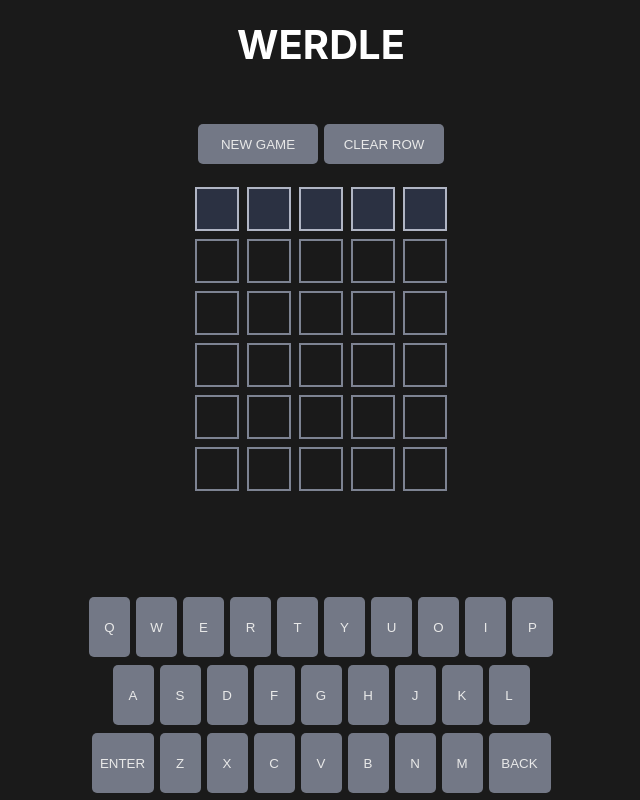
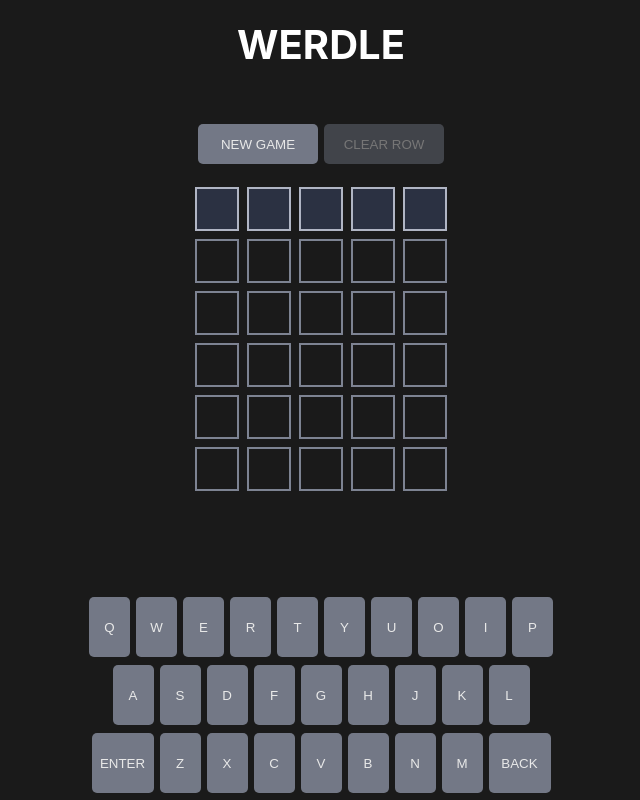
Before and after one commit to ahhreggi/werdle, a React (Create React App) app: page / in a window 1280 px wide. Shown: the whole page, without its empty margins (319-959 px from the left). Built offline with nearby package versions, Linux system fonts and the light colour scheme.

Commit message:
Fix enter key bug

```diff
--- a/src/App.tsx
+++ b/src/App.tsx
@@ -164,8 +164,10 @@ const App = () => {
 	useEffect(() => {
 		const keyHandler = (event: KeyboardEvent) => {
 			const key = event.code;
+			if (key === "Tab" || key === "Enter") {
+				event.preventDefault();
+			}
 			if (key === "Tab") {
-				event.preventDefault();
 				resetGame();
 			} else if (
 				key.includes("Key") ||
@@ -209,7 +211,11 @@ const App = () => {
 					<div className="container">
 						<div className="menu-container">
 							<Button label="new game" onClick={() => resetGame()} />
-							<Button label="clear row" onClick={() => setField("")} />
+							<Button
+								label="clear row"
+								onClick={() => setField("")}
+								active={active && !!field.length}
+							/>
 						</div>
 						<Board
 							settings={settings}
--- a/src/components/Board.scss
+++ b/src/components/Board.scss
@@ -17,6 +17,7 @@
 			.letter {
 				font-size: 4vh;
 				margin-top: -4px;
+				margin-left: -2px;
 			}
 			&.bg-green,
 			&.bg-yellow,
@@ -42,6 +43,9 @@
 				border-width: 1px;
 				min-width: 15px;
 				min-height: 15px;
+				.letter {
+					margin: 0;
+				}
 			}
 		}
 	}
--- a/src/components/Button.tsx
+++ b/src/components/Button.tsx
@@ -10,6 +10,7 @@ const Button = ({ onClick, label, active = true }: ButtonParams) => {
 		<button
 			className={`Button ${active ? "active" : ""}`}
 			onClick={() => onClick()}
+			disabled={!active}
 		>
 			{label}
 		</button>
--- a/src/components/Keyboard.tsx
+++ b/src/components/Keyboard.tsx
@@ -46,6 +46,8 @@ const Row = ({ keys, active, onClick, field, error }: RowParams) => {
 	useEffect(() => {
 		const checkError = (key: Key, active: boolean, error: string) => {
 			if (!error && active) {
+				return true;
+			} else if (!active && key.value === "ENTER") {
 				return true;
 			} else if (error) {
 				if (error === "word not found" && key.value === "BACK") {
--- a/src/styles/_mixins.scss
+++ b/src/styles/_mixins.scss
@@ -45,7 +45,7 @@
 	transition: 0.1s;
 	outline: none;
 	border-style: none;
-	opacity: 0.5;
+	opacity: 0.4;
 	height: 60px;
 	&.active {
 		opacity: 0.9;
```
